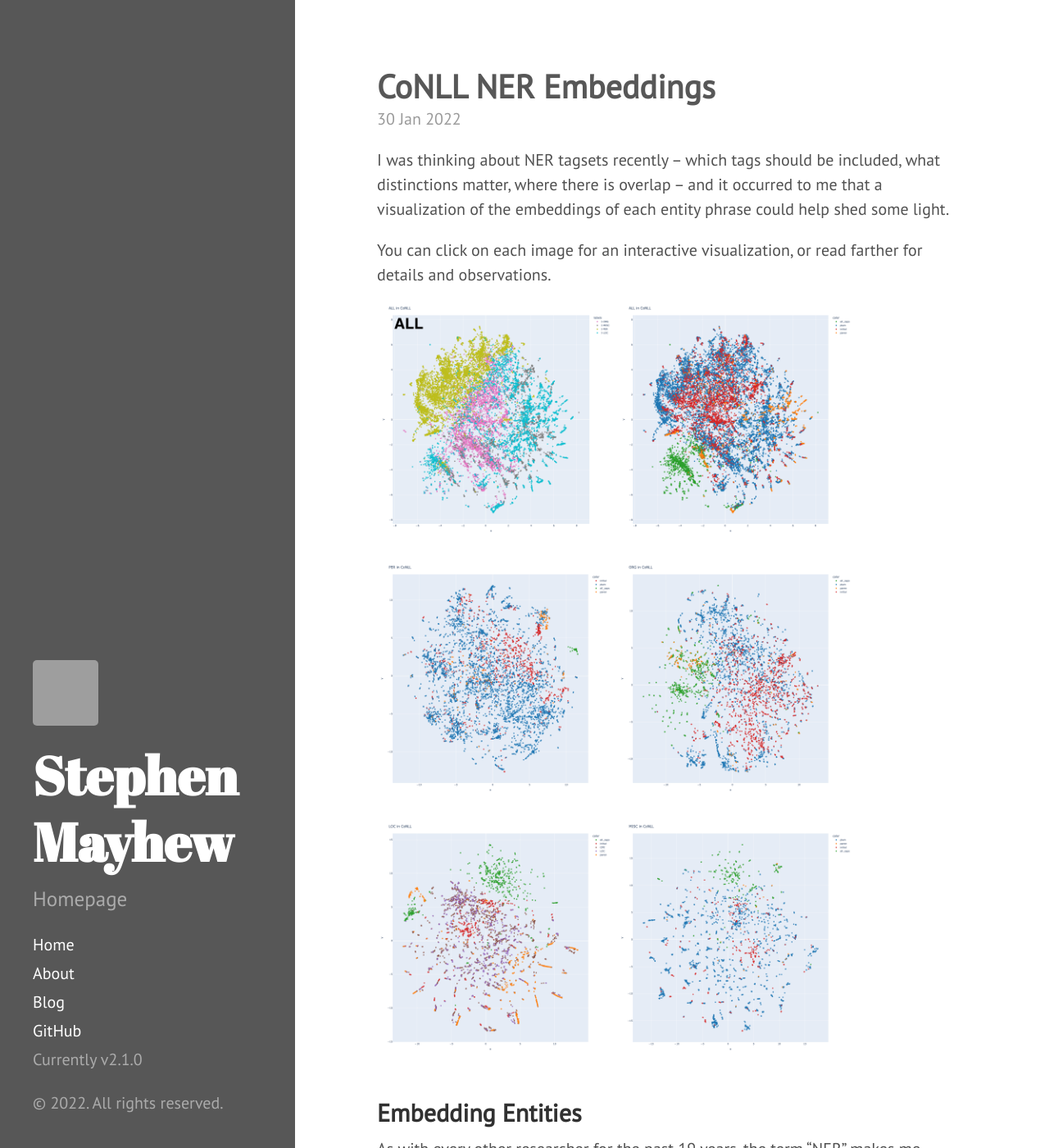
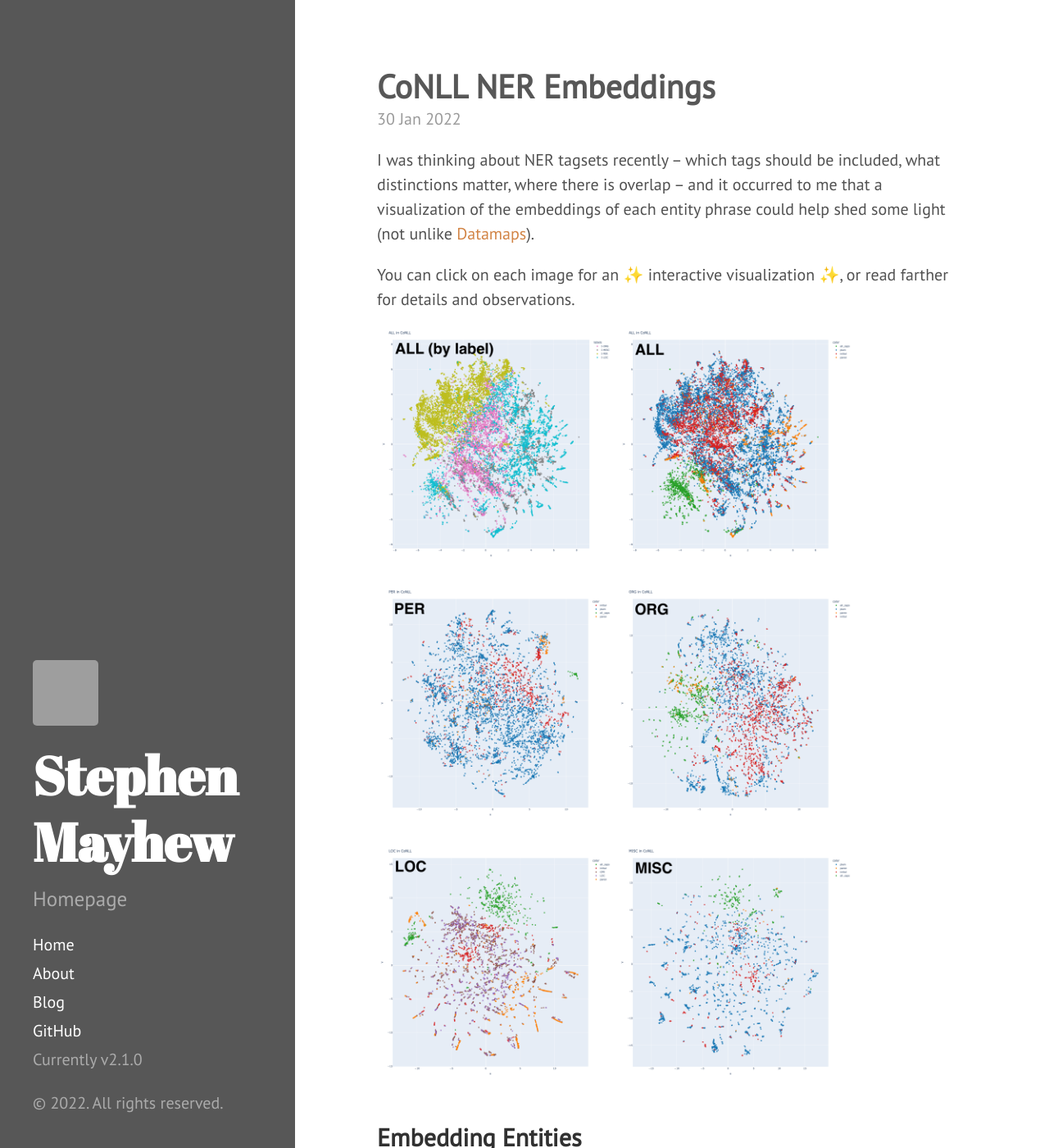
Before and after one commit to mayhewsw/mayhewsw.github.io, a Jekyll site: the page built from _posts/2022-01-30-conll-span-embeddings.md, in a window 1280 px wide and 1400 px high. Shown: the whole window at 82% size. Built offline with Jekyll 4.4.1, drawn with Linux system fonts in a browser that asks for light colours; grey boxes are pictures that could not be loaded.

Commit message:
Add new images

```diff
--- a/_posts/2022-01-30-conll-span-embeddings.md
+++ b/_posts/2022-01-30-conll-span-embeddings.md
@@ -6,9 +6,9 @@
 ---
 
 
-I was thinking about NER tagsets recently -- which tags should be included, what distinctions matter, where there is overlap -- and it occurred to me that a visualization of the embeddings of each entity phrase could help shed some light.
+I was thinking about NER tagsets recently -- which tags should be included, what distinctions matter, where there is overlap -- and it occurred to me that a visualization of the embeddings of each entity phrase could help shed some light (not unlike [Datamaps](https://arxiv.org/pdf/2009.10795.pdf)).
 
-You can click on each image for an interactive visualization, or read farther for details and observations.
+You can click on each image for an ✨ interactive visualization ✨, or read farther for details and observations.
 
 <a href="/assets/conll-tags/ALL-by-label.html" target="_blank"><img src="/assets/conll-tags/ALL-by-label.png" width="40%"  style="display:inline"/></a>
 <a href="/assets/conll-tags/ALL.html" target="_blank"><img src="/assets/conll-tags/ALL.png" width="40%" style="display:inline" /></a>
@@ -27,14 +27,14 @@
 
 In the ALL-by-label plot, different areas for each label are apparent. Interestingly, Person is the most distinct. Although Organization and Location have central areas of density, the boundaries are less clear. Miscellaneous, on the other hand, seems to exist in the same spaces as Organization and Location. This will be explored more in a later section.
 
+<a href="/assets/conll-tags/ALL.html" target="_blank"><img src="/assets/conll-tags/ALL-odd-island.png"  class="image-right" /></a>
 There's an odd island with center around (-4, -4). This becomes clearer when we look at the plot with the alternate coloring: that entire island is green, indicating that those entities are all capitalized. Unsurprisingly, each individual label plot shows a similar pattern.
 
 Why are these all grouped together? It could be that BERT relies heavily on orthography, but it could also be an anomaly of the dataset, in which certain types sentences are capitalized. Most points in this cluster represent document metadata strings, identifying location and date ("CALGARY 1996-08-23", "BOMBAY 1996-08-22") and some are document titles ("LOMBARDI WINS THIRD STAGE...").
 
 There's a separate green cluster near point (1, -7) which includes many strings like "U.S.". Interestingly, this cluster has small satellite clusters containing strings like "U.N." (United Nations) and "S.C." (South Carolina), suggesting that the cluster is based on orthography. But there is also a satellite cluster for "United States", suggesting that entity reference is also sometimes used.
 
-<a href="/assets/conll-tags/ALL.html" target="_blank"><img src="/assets/conll-tags/loc-us.png" /></a>
-
+<a href="/assets/conll-tags/ALL.html" target="_blank"><img src="/assets/conll-tags/ALL-us.png"/></a>
 
 
 ## Assumptions
--- a/public/css/style.css
+++ b/public/css/style.css
@@ -6,3 +6,11 @@
     border-radius: 15px;
     -moz-border-radius: 15px;
 }
+
+.image-right {
+    display: block;
+    margin-left: auto;
+    margin-right: auto;
+    width: 50%;
+    float: right;
+  }
```
Also changed, not shown: assets/conll-tags/ALL-by-label.png, assets/conll-tags/ALL-odd-island.png (added), assets/conll-tags/ALL-us.png (added), assets/conll-tags/ALL.png, assets/conll-tags/LOC.png, assets/conll-tags/MISC.png, assets/conll-tags/ORG.png, assets/conll-tags/PER.png.
